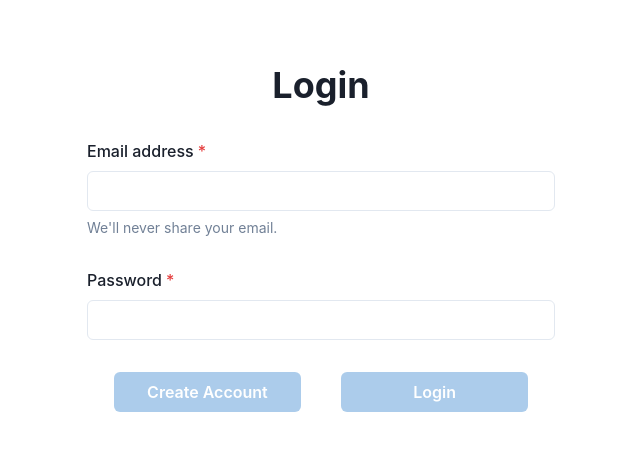
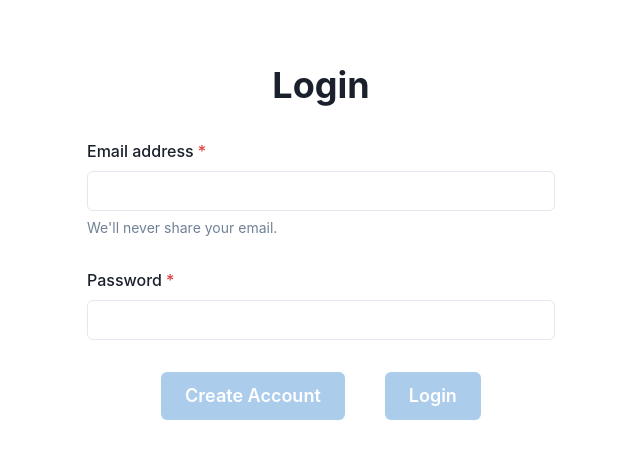
Before and after one commit to richierob62/next-redux-toolkit-apollo-chakra-formik-firebase-frontend, a Next.js app: page /login in a window 1280 px wide. Shown: the top 458 px of the page, without its empty margins (319-959 px from the left). Built offline with nearby package versions, Linux system fonts and the light colour scheme; no server answers.

Commit message:
Increase clickable area on button

```diff
--- a/pages/login.tsx
+++ b/pages/login.tsx
@@ -53,7 +53,7 @@ const Login = () => {
 
         <Stack justifyContent="center" isInline spacing={10}>
           <Button
-            minWidth="40%"
+            size="lg"
             variant="solid"
             colorScheme="blue"
             isDisabled={isDisabled}
@@ -80,7 +80,7 @@ const Login = () => {
           </Button>
 
           <Button
-            minWidth="40%"
+            size="lg"
             variant="solid"
             colorScheme="blue"
             isDisabled={isDisabled}
```
Also changed, not shown: components/DisableableLink.jsx (+12 -1 lines).
